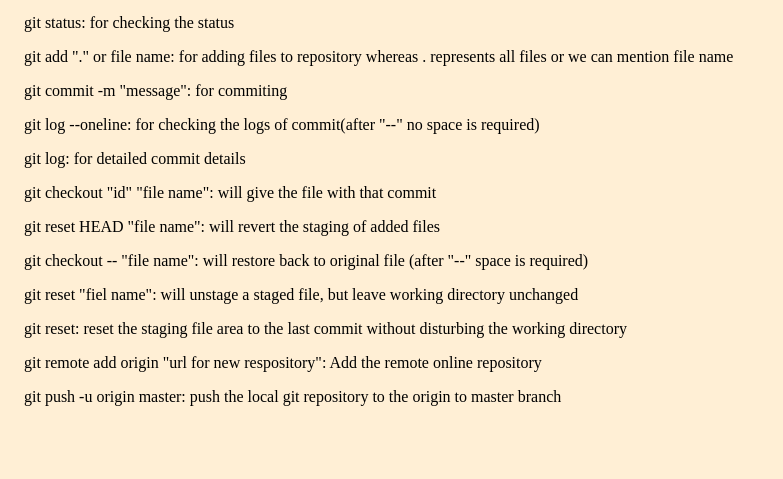
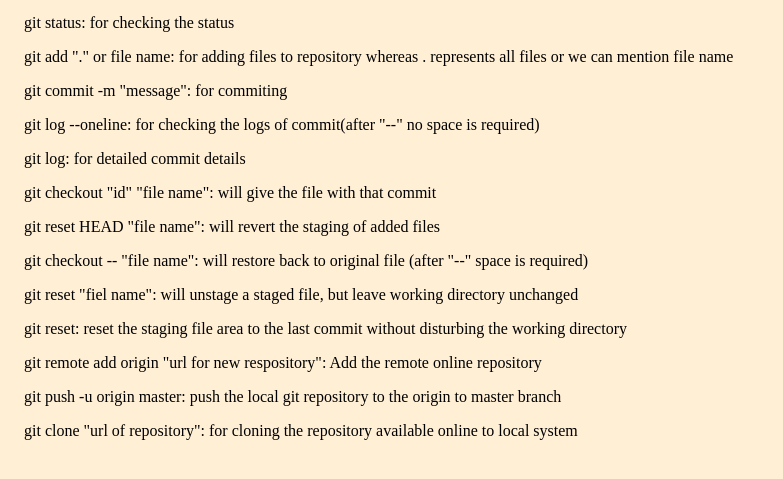
Before and after one commit to getkar128/git-test, a plain HTML site: page index.html in a window 1280 px wide. Shown: the part 81-560 px from the top of the page, without its empty margins (0-783 px from the left). Drawn offline with Linux system fonts and the light colour scheme.

Commit message:
added another command

```diff
--- a/index.html
+++ b/index.html
@@ -22,6 +22,7 @@
     <p>git reset: reset the staging file area to the last commit without disturbing the working directory</p>
     <p>git remote add origin "url for new respository": Add the remote online repository</p>
     <p>git push -u origin master: push the local git repository to the origin to master branch</p>
+    <p>git clone "url of repository": for cloning the repository available online to local system</p>
 
 </body>
 </html>
--- a/main.css
+++ b/main.css
@@ -7,6 +7,7 @@
 body {
     background-color: papayawhip;
     padding: 1rem;
+    font-size: 1rem;
 }
 
 h1 {
```
